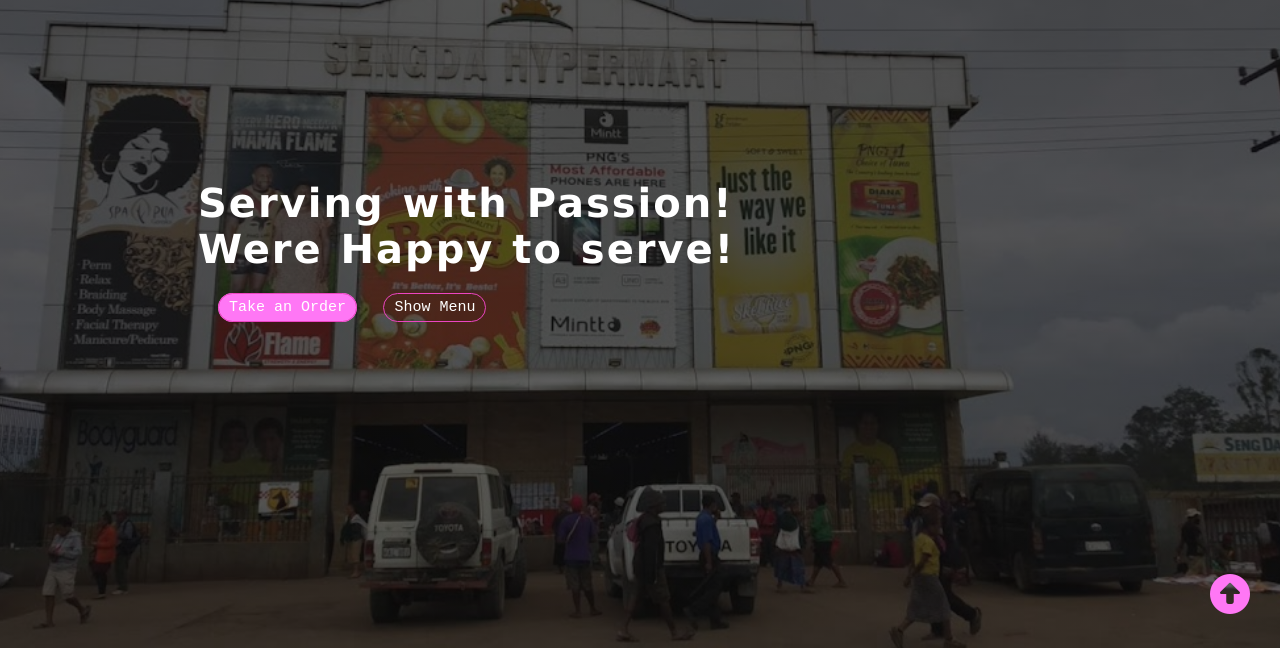
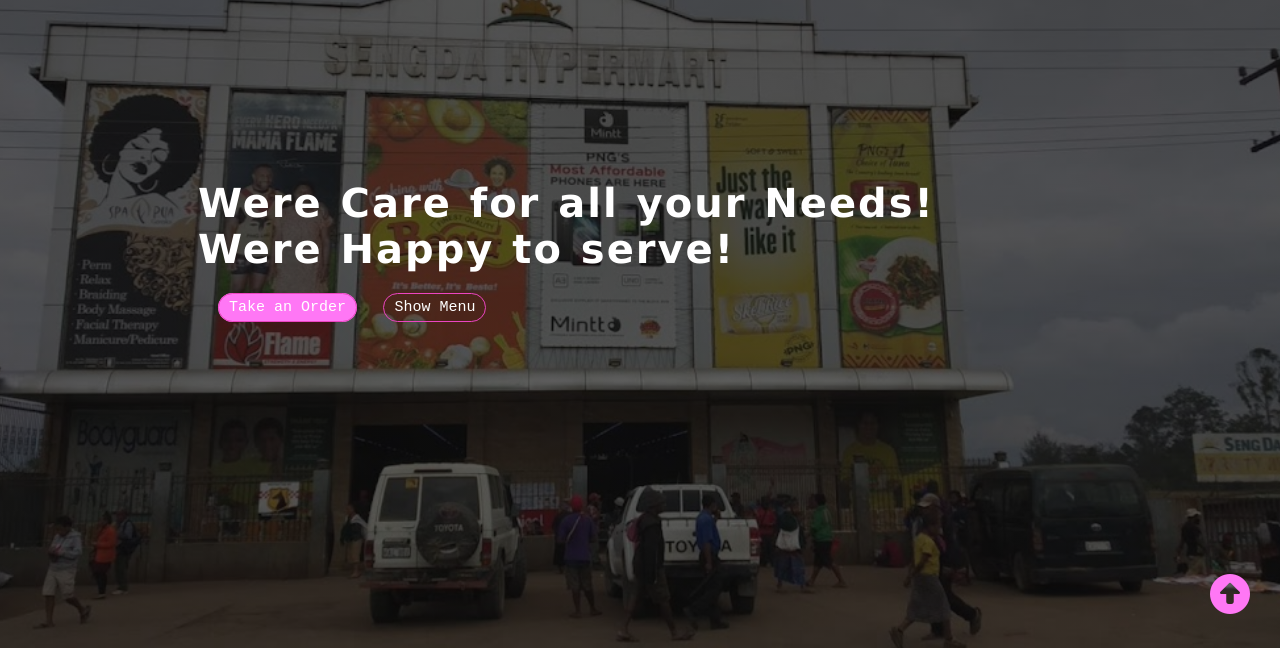
Before and after one commit to roeden/new-repo, a plain HTML site: page index.html in a window 1280 px wide. Shown: the part 152-800 px from the top of the page. Drawn offline with Linux system fonts and the light colour scheme; a web font is replaced by a local one.

Commit message:
change tagline of the site

```diff
--- a/index.html
+++ b/index.html
@@ -24,7 +24,7 @@
         </div>
       </nav>
       <div class="header-text">
-        <h1 class="headername">Serving with Passion!<br> Were Happy to serve!</h1>
+        <h1 class="headername">Were Care for all your Needs!<br> Were Happy to serve!</h1>
         <a href="" class="btn btn-full">Take an Order</a>
         <a href="" class="btn btn-ghost">Show Menu</a>
       </div>
```
